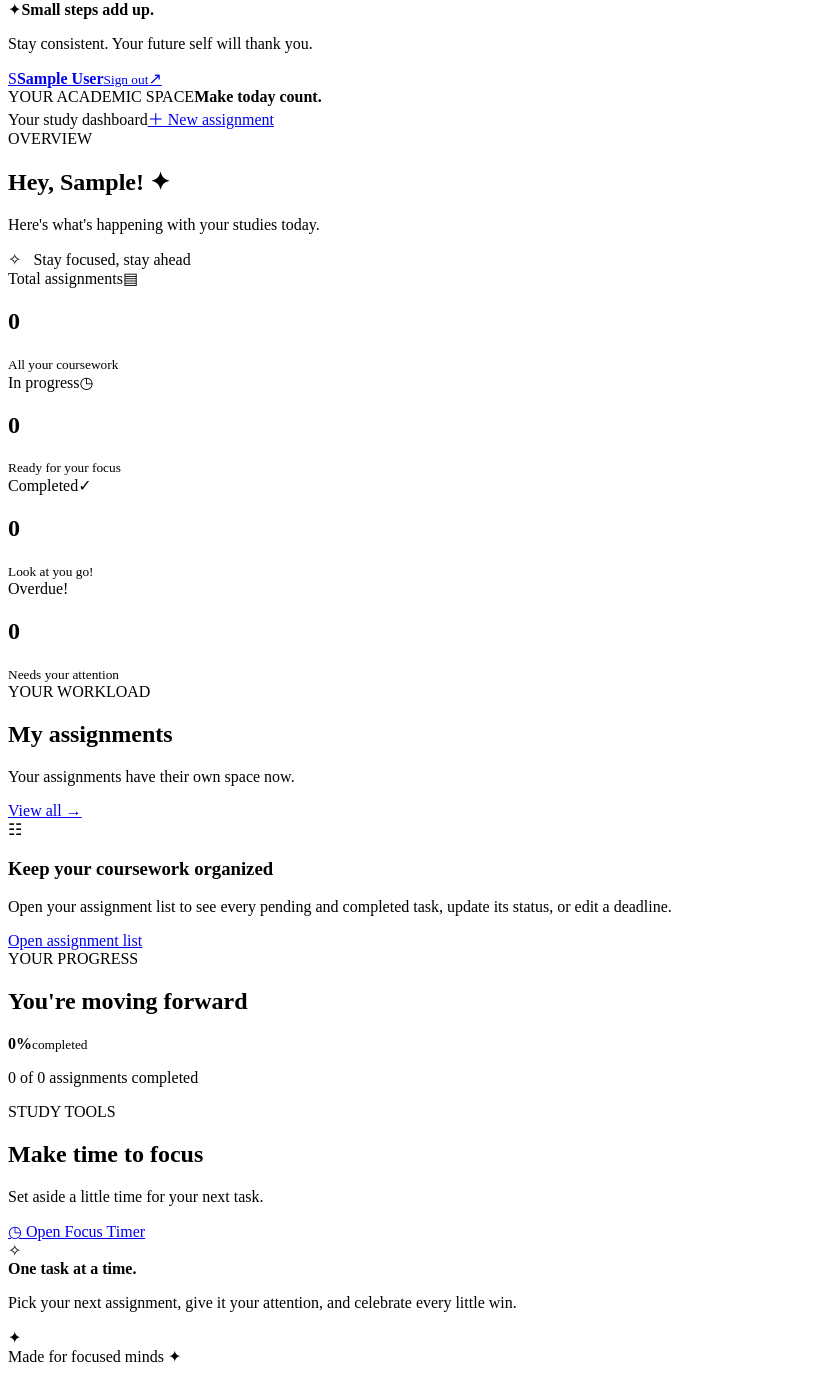
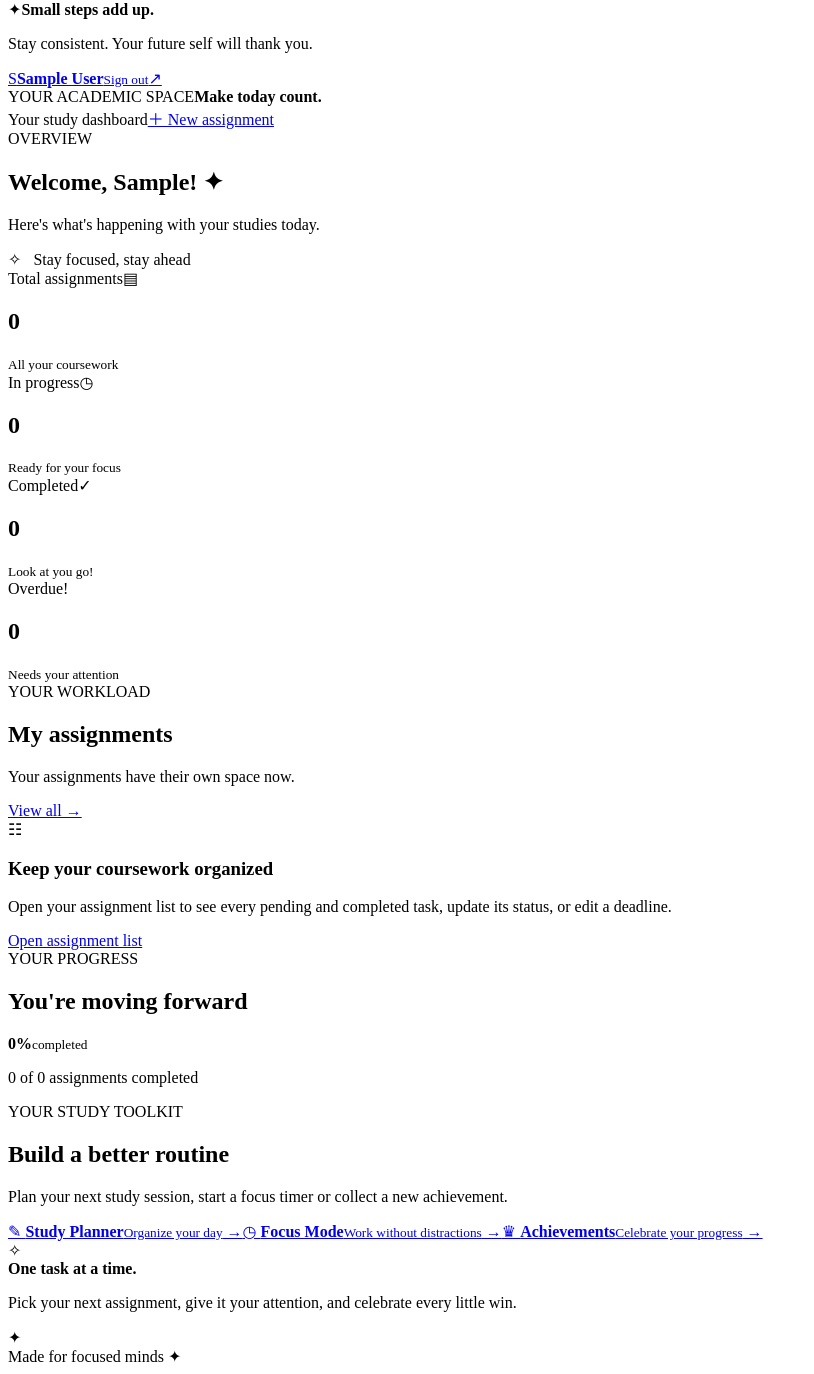
Before and after one commit to SHRAVYAHN/Student-Assignment-and-Deadline-tracker, a Flask app: page /dashboard in a window 1280 px wide. Shown: the part 62-1436 px from the top of the page, without its empty margins (0-814 px from the left). Run offline with Flask 3, Linux system fonts and the light colour scheme; the visitor is signed in with stand-in values (Sample User, id 1); data that the repository does not hold is empty.

Commit message:
Connect dashboard to new study tools

```diff
--- a/templates/dashboard.html
+++ b/templates/dashboard.html
@@ -1,22 +1,10 @@
 {% extends "base.html" %}
 {% block title %}Dashboard — StudyFlow{% endblock %}
 {% block content %}
-<div class="welcome-row"><div><div class="eyebrow">OVERVIEW</div><h1>Hey, {{ current_user.name.split(' ')[0] }}! <span class="wave">✦</span></h1><p class="muted">Here's what's happening with your studies today.</p></div><div class="date-pill">✧ &nbsp; Stay focused, stay ahead</div></div>
-<div class="stats">
- <article class="stat-card stat-purple"><div class="stat-top"><span>Total assignments</span><span class="stat-icon">▤</span></div><h2>{{ total }}</h2><small>All your coursework</small></article>
- <article class="stat-card stat-peach"><div class="stat-top"><span>In progress</span><span class="stat-icon">◷</span></div><h2>{{ pending }}</h2><small>Ready for your focus</small></article>
- <article class="stat-card stat-green"><div class="stat-top"><span>Completed</span><span class="stat-icon">✓</span></div><h2>{{ completed }}</h2><small>Look at you go!</small></article>
- <article class="stat-card stat-pink"><div class="stat-top"><span>Overdue</span><span class="stat-icon">!</span></div><h2>{{ overdue }}</h2><small>Needs your attention</small></article>
-</div>
-<div class="content-grid">
- <section class="panel assignments-panel"><div class="panel-heading"><div><span class="eyebrow">YOUR WORKLOAD</span><h2>My assignments</h2><p class="muted">Your assignments have their own space now.</p></div><a class="text-link" href="{{ url_for('assignments') }}">View all →</a></div>
- <div class="empty-state compact-empty"><div>☷</div><h3>Keep your coursework organized</h3><p>Open your assignment list to see every pending and completed task, update its status, or edit a deadline.</p><a class="primary-btn" href="{{ url_for('assignments') }}">Open assignment list</a></div>
- </section>
- <aside class="right-column"><section class="panel progress-panel"><span class="eyebrow">YOUR PROGRESS</span><h2>You're moving forward</h2><div class="progress-ring" style="--progress:{{ (completed / total * 100)|round|int if total else 0 }}%"><div><strong>{{ (completed / total * 100)|round|int if total else 0 }}%</strong><small>completed</small></div></div><p class="muted center">{{ completed }} of {{ total }} assignments completed</p><div class="progress-track"><span style="width:{{ (completed / total * 100)|round|int if total else 0 }}%"></span></div></section>
- <section class="panel study-tools-panel"><span class="eyebrow">STUDY TOOLS</span><h2>Make time to focus</h2><p class="muted">Set aside a little time for your next task.</p><a class="primary-btn" href="{{ url_for('focus_timer') }}">◷ Open Focus Timer</a></section></aside>
-</div>
+<div class="welcome-row"><div><div class="eyebrow">OVERVIEW</div><h1>Welcome, {{ current_user.name.split(' ')[0] }}! <span class="wave">✦</span></h1><p class="muted">Here's what's happening with your studies today.</p></div><div class="date-pill">✧ &nbsp; Stay focused, stay ahead</div></div>
+<div class="stats"><article class="stat-card stat-purple"><div class="stat-top"><span>Total assignments</span><span class="stat-icon">▤</span></div><h2>{{ total }}</h2><small>All your coursework</small></article><article class="stat-card stat-peach"><div class="stat-top"><span>In progress</span><span class="stat-icon">◷</span></div><h2>{{ pending }}</h2><small>Ready for your focus</small></article><article class="stat-card stat-green"><div class="stat-top"><span>Completed</span><span class="stat-icon">✓</span></div><h2>{{ completed }}</h2><small>Look at you go!</small></article><article class="stat-card stat-pink"><div class="stat-top"><span>Overdue</span><span class="stat-icon">!</span></div><h2>{{ overdue }}</h2><small>Needs your attention</small></article></div>
+<div class="content-grid"><section class="panel assignments-panel"><div class="panel-heading"><div><span class="eyebrow">YOUR WORKLOAD</span><h2>My assignments</h2><p class="muted">Your assignments have their own space now.</p></div><a class="text-link" href="{{ url_for('assignments') }}">View all →</a></div><div class="empty-state compact-empty"><div>☷</div><h3>Keep your coursework organized</h3><p>Open your assignment list to see every pending and completed task, update its status, or edit a deadline.</p><a class="primary-btn" href="{{ url_for('assignments') }}">Open assignment list</a></div></section>
+<aside class="right-column"><section class="panel progress-panel"><span class="eyebrow">YOUR PROGRESS</span><h2>You're moving forward</h2><div class="progress-ring" style="--progress:{{ (completed / total * 100)|round|int if total else 0 }}%"><div><strong>{{ (completed / total * 100)|round|int if total else 0 }}%</strong><small>completed</small></div></div><p class="muted center">{{ completed }} of {{ total }} assignments completed</p><div class="progress-track"><span style="width:{{ (completed / total * 100)|round|int if total else 0 }}%"></span></div></section>
+<section class="panel study-tools-panel"><span class="eyebrow">YOUR STUDY TOOLKIT</span><h2>Build a better routine</h2><p class="muted">Plan your next study session, start a focus timer or collect a new achievement.</p><div class="dashboard-tools"><a href="{{ url_for('study_planner') }}">✎ <span><b>Study Planner</b><small>Organize your day</small></span> →</a><a href="{{ url_for('focus_timer') }}">◷ <span><b>Focus Mode</b><small>Work without distractions</small></span> →</a><a href="{{ url_for('achievements') }}">♛ <span><b>Achievements</b><small>Celebrate your progress</small></span> →</a></div></section></aside></div>
 <section class="panel bottom-note" id="calendar"><span class="note-icon">✧</span><div><strong>One task at a time.</strong><p>Pick your next assignment, give it your attention, and celebrate every little win.</p></div><span class="note-decoration">✦</span></section>
 {% endblock %}
-{% block scripts %}<script>
-(()=>{let remaining=1500,interval=null;const display=document.getElementById('timer'),toggle=document.getElementById('timer-toggle'),reset=document.getElementById('timer-reset'),note=document.getElementById('timer-note');if(!display)return;function paint(){display.textContent=String(Math.floor(remaining/60)).padStart(2,'0')+':'+String(remaining%60).padStart(2,'0')}toggle.addEventListener('click',()=>{if(interval){clearInterval(interval);interval=null;toggle.textContent='Resume focus';note.textContent='Paused — take a breath';return}toggle.textContent='Pause';note.textContent='You are doing great. Keep going!';interval=setInterval(()=>{remaining--;paint();if(remaining<=0){clearInterval(interval);interval=null;toggle.textContent='Start again';note.textContent='Session complete! Great work.';remaining=1500}},1000)});reset.addEventListener('click',()=>{clearInterval(interval);interval=null;remaining=1500;paint();toggle.textContent='Start focus';note.textContent='25-minute focus session'})})();
-</script>{% endblock %}
```
